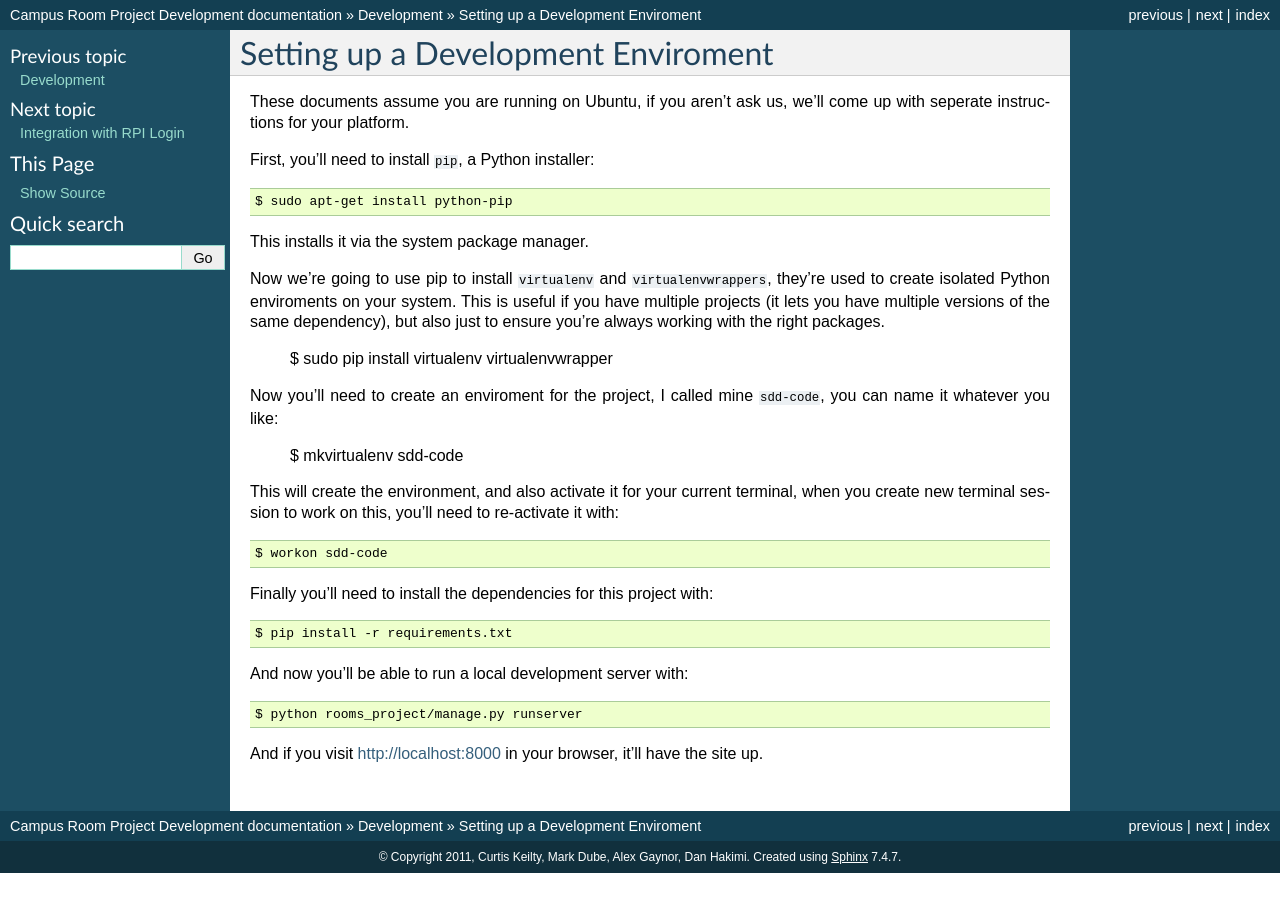
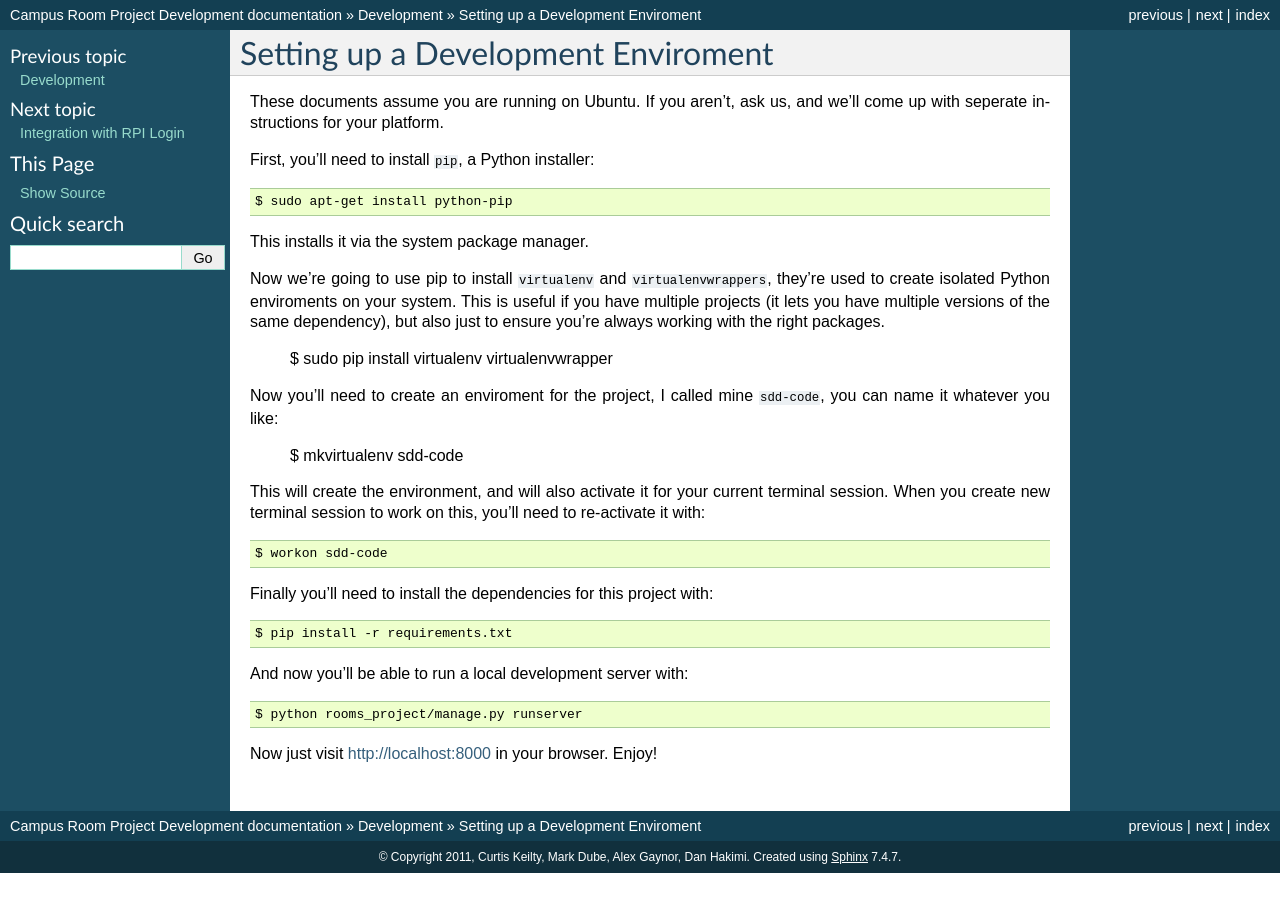
Before and after one commit to DanHakimi/Rooms, a Sphinx documentation site: the page built from docs/development/setting_up_enviroment.rst, in a window 1280 px wide. Built offline with Sphinx 7.4.7, drawn with Linux system fonts in a browser that asks for light colours.

Commit message:
Grammar. That's all.

```diff
--- a/docs/development/setting_up_enviroment.rst
+++ b/docs/development/setting_up_enviroment.rst
@@ -23,9 +23,9 @@
 
     $ mkvirtualenv sdd-code
 
-This will create the environment, and also activate it for your current
-terminal, when you create new terminal session to work on this, you'll need to
-re-activate it with::
+This will create the environment, and will also activate it for your current
+terminal session. When you create new terminal session to work on this, you'll
+need to re-activate it with::
 
     $ workon sdd-code
 
@@ -37,5 +37,4 @@
 
     $ python rooms_project/manage.py runserver
 
-And if you visit http://localhost:8000 in your browser, it'll have the
-site up.
+Now just visit http://localhost:8000 in your browser. Enjoy!
```
Also changed, not shown: other parts of docs/development/setting_up_enviroment.rst (+2 -2 lines).
